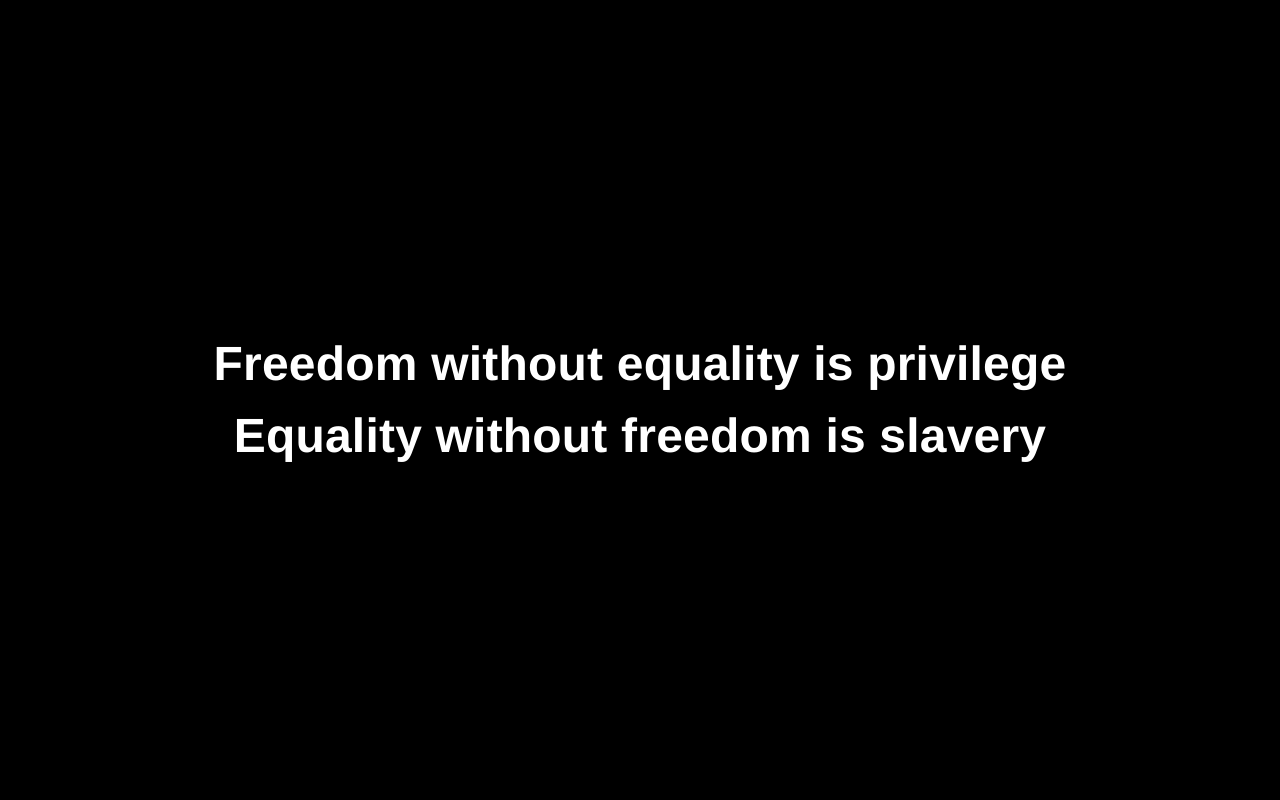
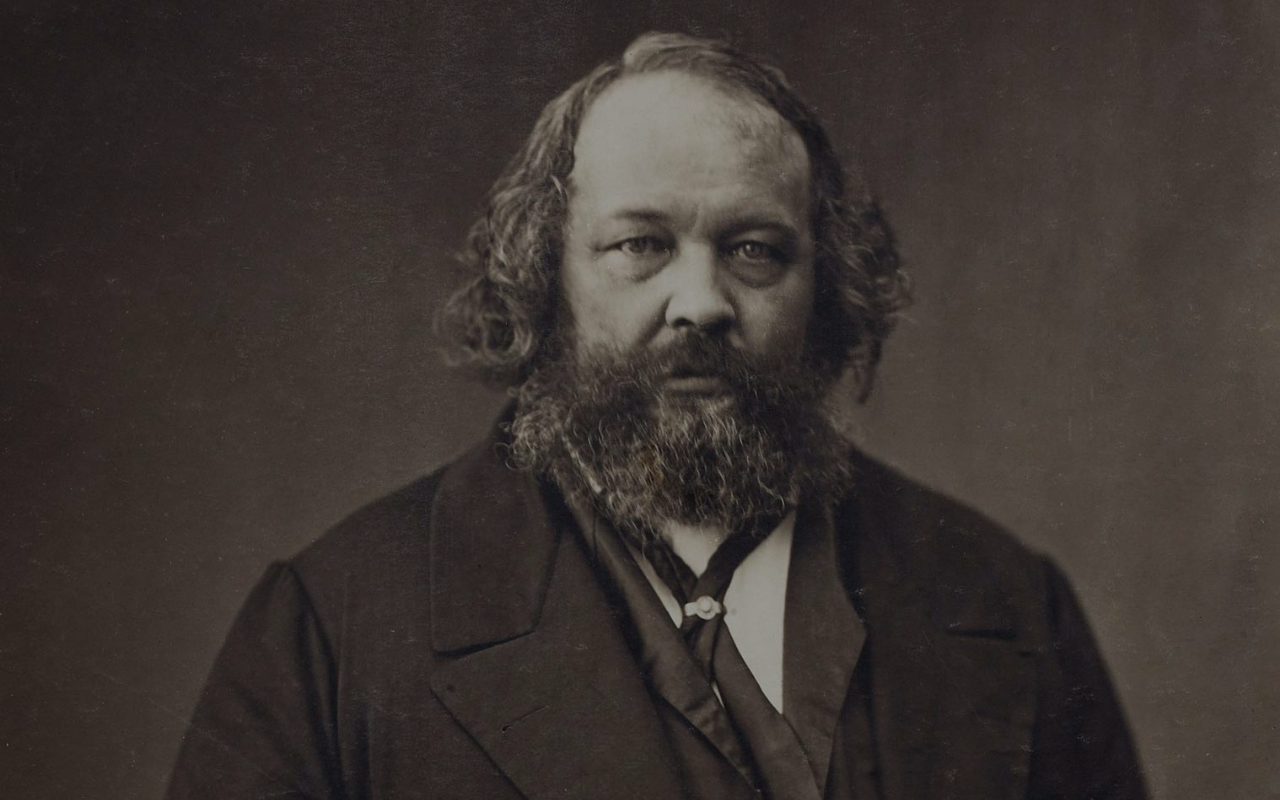
Before and after one commit to andreifyodorov/bakunin, a website: page src/index.html in a window 1280 px wide. Drawn offline with Linux system fonts and the light colour scheme.

Commit message:
webface (bakunin's)

```diff
--- a/src/index.html
+++ b/src/index.html
@@ -9,12 +9,7 @@
   <body>
     <div id="root">
       <div class="container">
-        <div class="slogan">
-          Freedom without equality is privilege
-          <br />
-          Equality without freedom is slavery
-        </div>
-      </div>
+        <div class="bakunin"></div>
     </div>
   </body>
 </html>
--- a/src/style.css
+++ b/src/style.css
@@ -9,6 +9,7 @@ html {
     Arial,
     "Lucida Grande",
     sans-serif;
+  background-color: #000;
 }
 
 
@@ -18,23 +19,23 @@ html, body {
 }
 
 
-div.container {
+.container {
   height: 100%;
+  height: 100vmin;
   width: 100%;
-  position: absolute;
-  background-color: #000;
   display: table;
 }
 
-
-div.slogan {
-  display: table-cell;
-  vertical-align: middle;
-
-  color: #FFF;
-  line-height: 150%;
-  letter-spacing: 0.2px;
-  font-size: 300%;
-  font-weight: bold;
-  text-align: center;
+.bakunin {
+  position: absolute;
+  top: 0;
+  left: 0;
+  bottom: 0;
+  right: 0;
+  z-index: -1;
+  background-image: url("/Bakunin.jpg");
+  background-position-y: -10vmin;
+  background-repeat: no-repeat;
+  background-size: 100% auto;
+  opacity: .66;
 }
```
Also changed, not shown: src/Bakunin.jpg (added).
